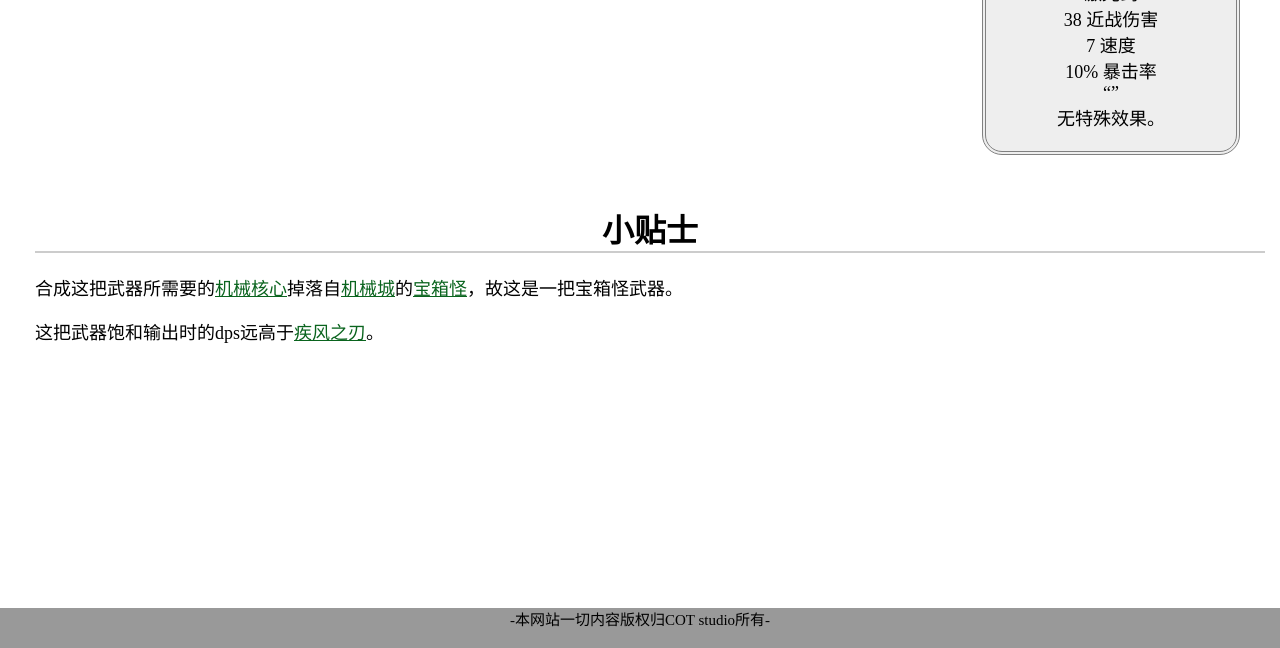
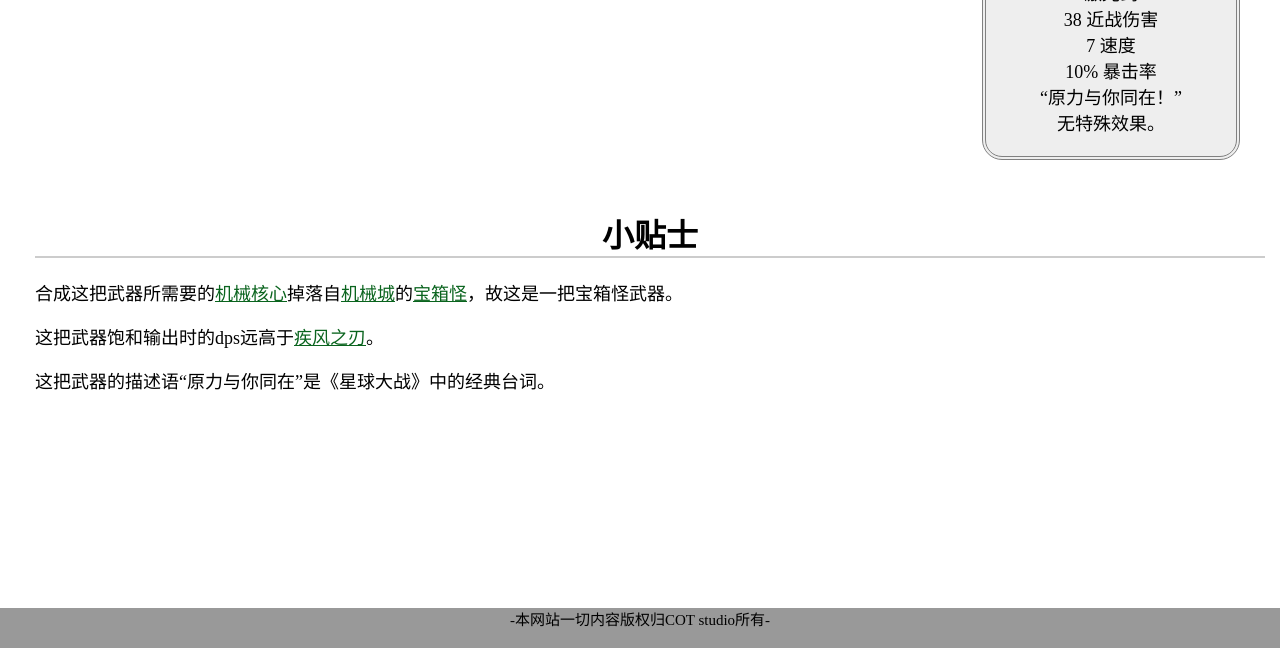
Before and after one commit to COT-Studio/roadOfTheTrial-wiki, a plain HTML site: page pages/激光剑.html in a window 1280 px wide. Shown: the part 233-881 px from the top of the page. Drawn offline with Linux system fonts and the light colour scheme.

Commit message:
Update 激光剑.html

```diff
--- a/pages/激光剑.html
+++ b/pages/激光剑.html
@@ -24,7 +24,7 @@
                     <li>38 近战伤害</li>
                     <li>7 速度</li>
                     <li>10% 暴击率</li>
-                    <li>“”</li>
+                    <li>“原力与你同在！”</li>
                     <li>无特殊效果。</li>
                 </ul>
             </div>
@@ -35,6 +35,7 @@
 #小贴士&tips#
 -合成这把武器所需要的{机械核心&机械核心.html}掉落自{机械城&关卡.html#worlds}的{宝箱怪&宝箱怪.hhtml}，故这是一把宝箱怪武器。-
 -这把武器饱和输出时的dps远高于{疾风之刃&疾风之刃.html}。-
+-这把武器的描述语“原力与你同在”是《星球大战》中的经典台词。-
             </div>
         </div>
 		<div id="footer">
```
